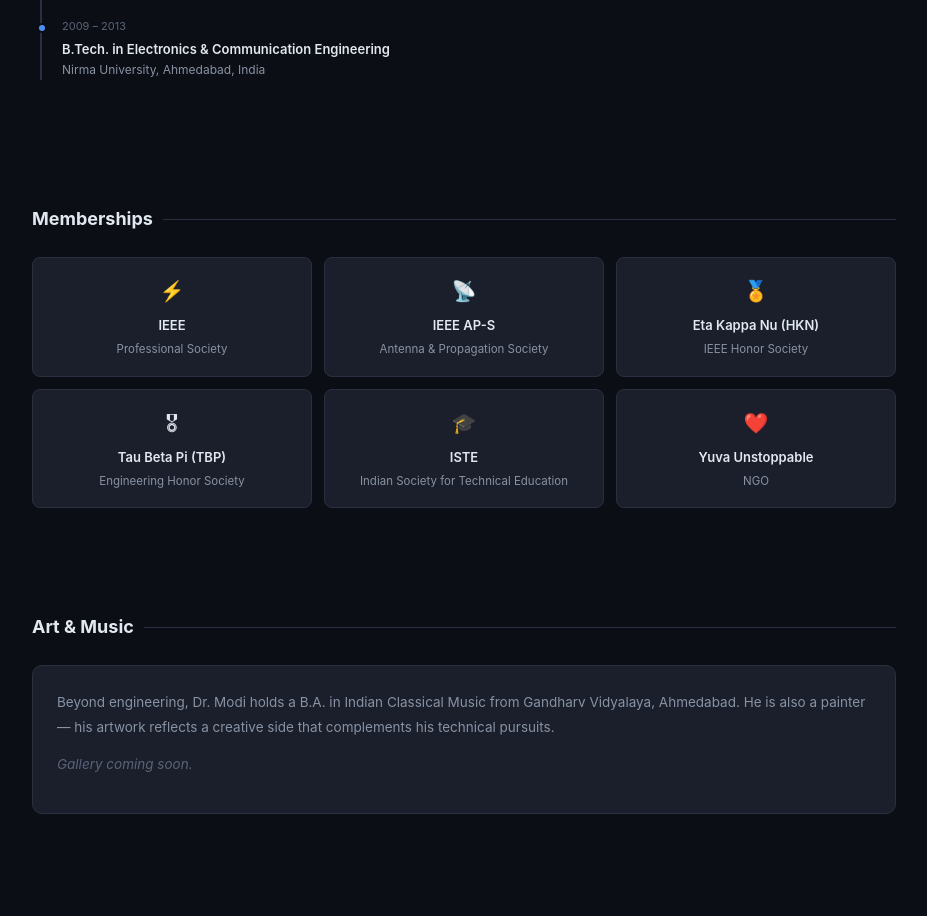
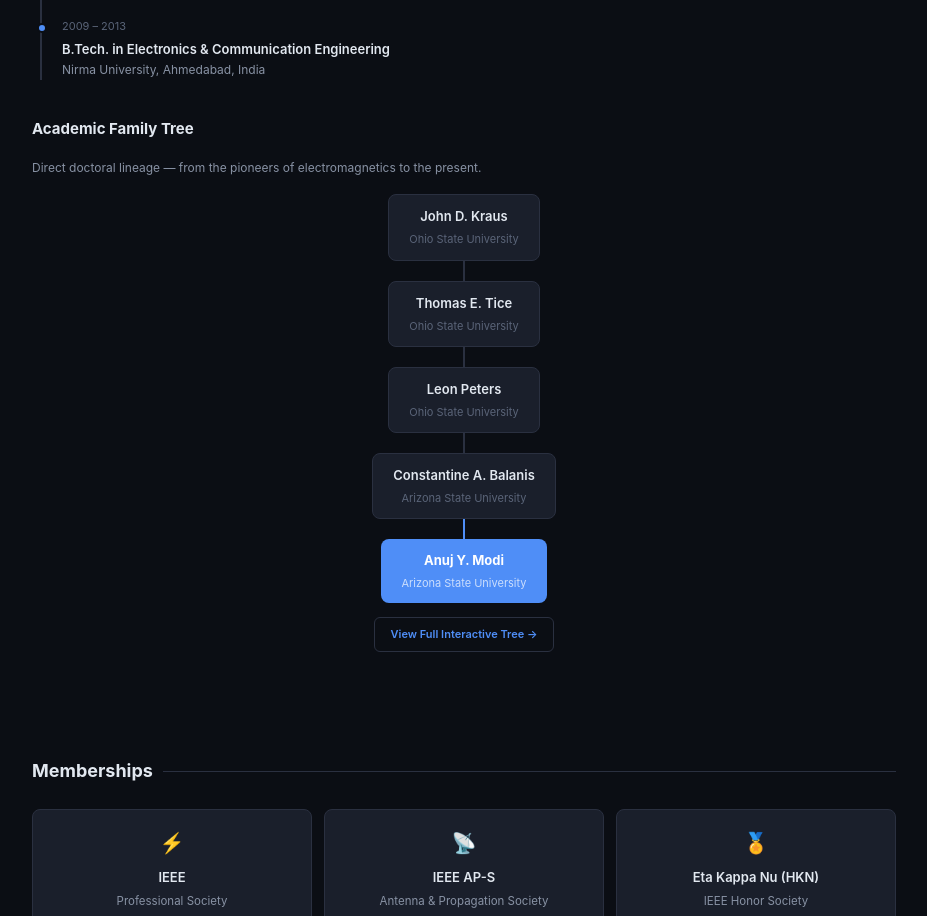
Before and after one commit to eda83536/eda83536.github.io, a plain HTML site: page index.html in a window 1280 px wide. Shown: the part 4176-5092 px from the top of the page, without its empty margins (176-1103 px from the left). Drawn offline with Linux system fonts and the light colour scheme.

Commit message:
feat: Add academic family tree with direct doctoral lineage
Kraus → Tice → Peters → Balanis → Modi
Links to full interactive tree on academictree.org

```diff
--- a/index.html
+++ b/index.html
@@ -279,6 +279,25 @@ footer { text-align:center;padding:28px;border-top:1px solid var(--border);font-
       <p>Nirma University, Ahmedabad, India</p>
     </div>
   </div>
+
+  <div style="margin-top:36px">
+    <h3 style="font-size:15px;font-weight:700;margin-bottom:16px;color:var(--text)">Academic Family Tree</h3>
+    <p style="font-size:12px;color:var(--muted);margin-bottom:16px">Direct doctoral lineage — from the pioneers of electromagnetics to the present.</p>
+    <div style="display:flex;flex-direction:column;align-items:center;gap:0">
+      <div style="background:var(--card);border:1px solid var(--border);border-radius:8px;padding:10px 20px;text-align:center;font-size:13px"><span style="font-weight:600;color:var(--text)">John D. Kraus</span><br><span style="font-size:11px;color:var(--dim)">Ohio State University</span></div>
+      <div style="width:2px;height:20px;background:var(--border)"></div>
+      <div style="background:var(--card);border:1px solid var(--border);border-radius:8px;padding:10px 20px;text-align:center;font-size:13px"><span style="font-weight:600;color:var(--text)">Thomas E. Tice</span><br><span style="font-size:11px;color:var(--dim)">Ohio State University</span></div>
+      <div style="width:2px;height:20px;background:var(--border)"></div>
+      <div style="background:var(--card);border:1px solid var(--border);border-radius:8px;padding:10px 20px;text-align:center;font-size:13px"><span style="font-weight:600;color:var(--text)">Leon Peters</span><br><span style="font-size:11px;color:var(--dim)">Ohio State University</span></div>
+      <div style="width:2px;height:20px;background:var(--border)"></div>
+      <div style="background:var(--card);border:1px solid var(--border);border-radius:8px;padding:10px 20px;text-align:center;font-size:13px"><span style="font-weight:600;color:var(--text)">Constantine A. Balanis</span><br><span style="font-size:11px;color:var(--dim)">Arizona State University</span></div>
+      <div style="width:2px;height:20px;background:var(--accent)"></div>
+      <div style="background:var(--accent);border-radius:8px;padding:10px 20px;text-align:center;font-size:13px"><span style="font-weight:700;color:#fff">Anuj Y. Modi</span><br><span style="font-size:11px;color:rgba(255,255,255,0.7)">Arizona State University</span></div>
+    </div>
+    <div style="text-align:center;margin-top:14px">
+      <a href="https://academictree.org/etree/tree.php?pid=873422&pnodecount=10&cnodecount=3&fontsize=1" target="_blank" class="btn btn-outline" style="font-size:11px">View Full Interactive Tree →</a>
+    </div>
+  </div>
 </div>
 
 <!-- ═══════════════════ MEMBERSHIPS ═══════════════════ -->
```
